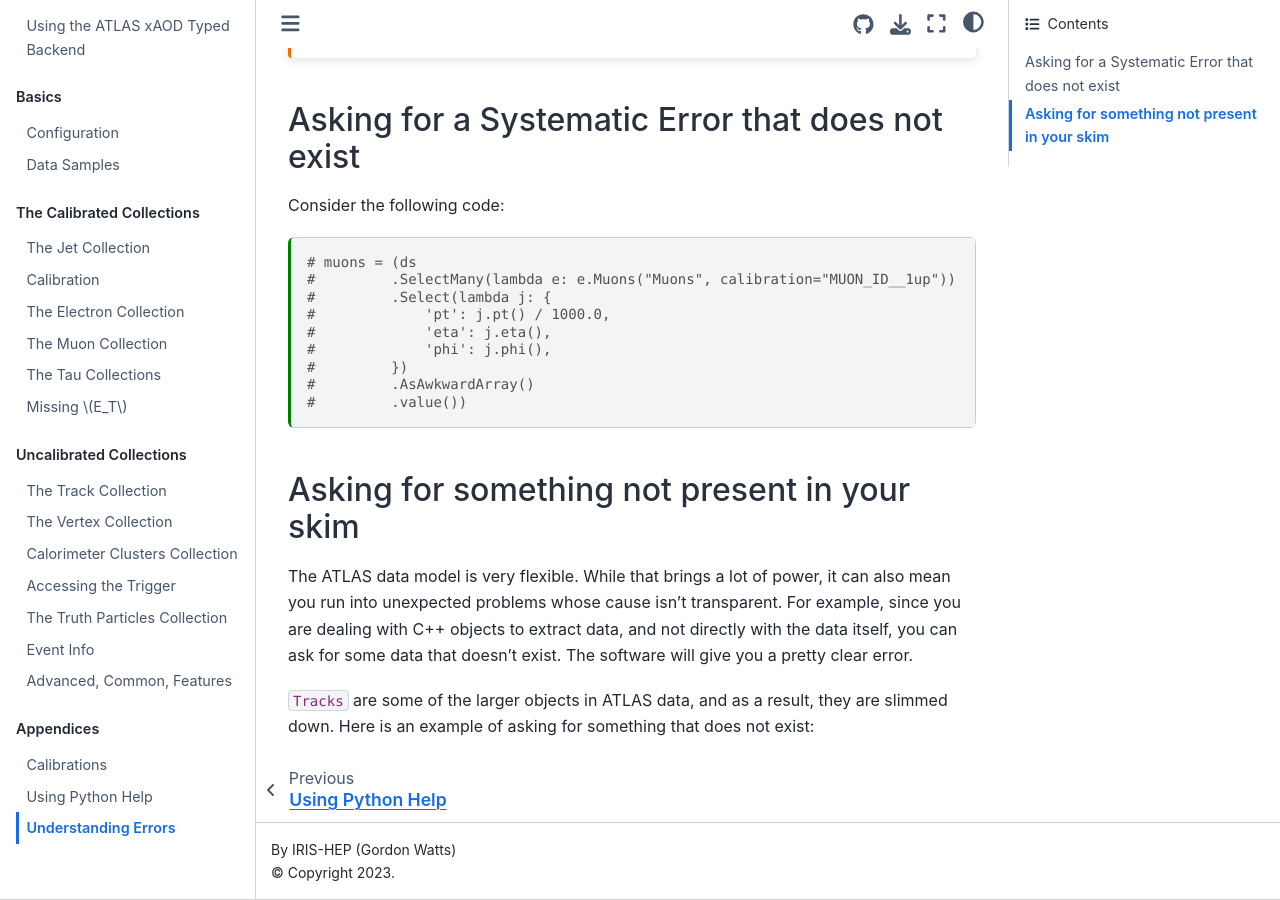
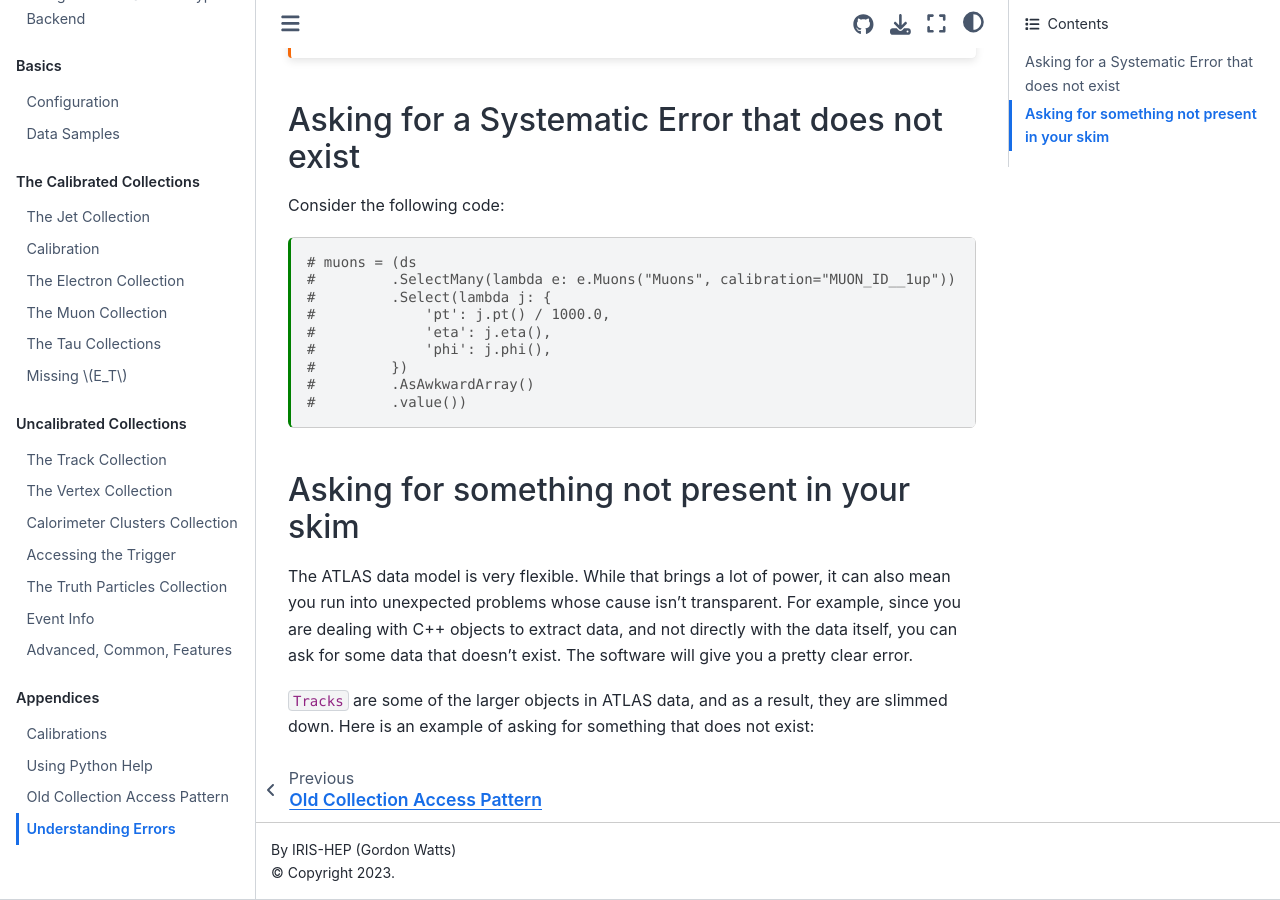
Before and after one commit to gordonwatts/xaod_usage, a Jupyter Book: the page built from book/appendix/errors.ipynb, in a window 1280 px wide and 900 px high, scrolled down 678 px. Built offline with Jupyter Book 1.0.4 settings and Sphinx 7.4.7 and the Sphinx Book theme 1.1.4, drawn with Linux system fonts in a browser that asks for light colours; pages that are not in the unit, such as notebooks, are missing from menus; some of the changed lines change nothing that is shown.

Commit message:
Track moved notebook

```diff
--- a/book/_toc.yml
+++ b/book/_toc.yml
@@ -29,5 +29,5 @@ parts:
     chapters:
     - file: appendix/calibrations
     - file: appendix/py_help
-    - file: appendix/old_access
+    - file: chapters/old_access
     - file: appendix/errors
```
